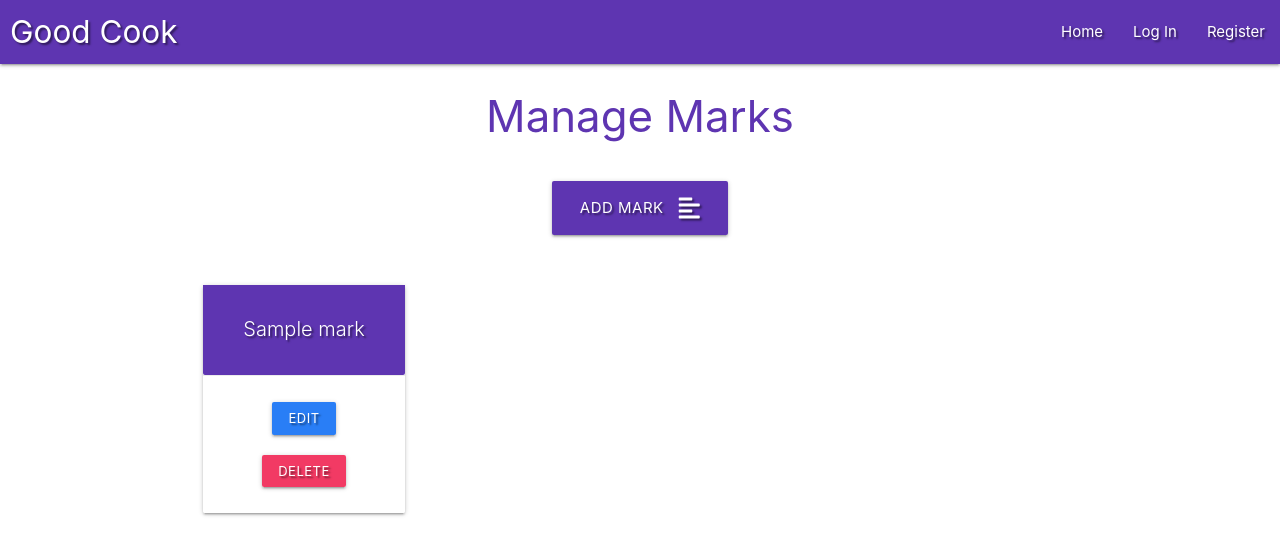
After one commit to behnazkhoshnood/good-cook-ms3, a Flask app: page /get_marks in a window 1280 px wide. The commit adds this page. Shown: the top 555 px of the page. Run offline with Flask 2, Linux system fonts and the light colour scheme; a database or web service that is not in the repository returns one stand-in record (values such as "Sample title"); some libraries are stand-ins or nearby versions.

Commit message:
add option to add category and add mark to db

```diff
--- a/app.py
+++ b/app.py
@@ -203,6 +203,48 @@ def edit_recipe(recipe_id):
         "edit_recipe.html", recipe=recipe, categories=categories, marks=marks)
 
 
+@app.route("/get_categories")
+def get_categories():
+    categories = list(mongo.db.categories.find().sort("category_name", 1))
+    return render_template(
+        "get_categories.html",
+        categories=categories)
+
+
+@app.route("/get_marks")
+def get_marks():
+    marks = list(mongo.db.marks.find().sort("mark", 1))
+    return render_template(
+        "get_marks.html",
+        marks=marks)
+
+
+@app.route("/add_category", methods=["GET", "POST"])
+def add_category():
+    if request.method == "POST":
+        category = {
+            "category_name": request.form.get("category_name")
+        }
+        mongo.db.categories.insert_one(category)
+        flash("New Category Added")
+        return redirect(url_for('get_categories'))
+
+    return render_template("add_category.html")
+
+
+@app.route("/add_mark", methods=["GET", "POST"])
+def add_mark():
+    if request.method == "POST":
+        mark = {
+            "mark": request.form.get("mark")
+        }
+        mongo.db.marks.insert_one(mark)
+        flash("New Mark Added")
+        return redirect(url_for('get_marks'))
+
+    return render_template("add_mark.html")
+
+
 if __name__ == "__main__":
     app.run(host=os.environ.get("IP"),
             port=int(os.environ.get("PORT")),
--- a/static/css/style.css
+++ b/static/css/style.css
@@ -39,10 +39,6 @@ ul:not(.browser-default)> .ingredient-list {
     list-style-type: disc;
 }
 
-.btn-small{
-    margin: 5px;
-}
-
 .cancle-btn,
 .delete-btn,
 .cancle-btn:focus,
@@ -54,6 +50,15 @@ ul:not(.browser-default)> .ingredient-list {
 .cancle-btn:hover,
 .delete-btn:hover{
     background-color: #d41f6d;
+}
+
+.edit-btn,
+.delete-btn{
+    margin: auto 0;
+    margin-bottom: 10px;
+    margin-right: 5px;
+    margin-left: 5px;
+    margin-top: 10px;
 }
 
 .edit-btn,
@@ -170,3 +171,14 @@ textarea.materialize-textarea.valid:focus ~ label{
         margin-left: 10px;
     }
 }
+
+.card .card-content .card-title{
+    font-size: 20px;
+    margin-bottom: 5px;
+    margin-top: 10px;
+    line-height: 20px;
+}
+
+.manage-title{
+    height: 90px;
+}
--- a/static/js/script.js
+++ b/static/js/script.js
@@ -19,10 +19,10 @@ $(document).ready(function () {
     function validateMaterializeSelect() {
         let classValid = {"border-bottom": "1px solid #4527a0", "box-shadow": "0 1px 0 0 #4527a0"};
         let classInvalid = {"border-bottom": "1px solid #ad1457", "box-shadow": "0 1px 0 0 #ad1457"};
-        if ($("select.validate").prop("required")) {
-            $("select.validate").css({"display": "block", "height": "0", "padding": "0", "width": "0", "position": "absolute"});
+        if ($("input").prop("required")) {
+            $(this).css({"display": "block", "height": "0", "padding": "0", "width": "0", "position": "absolute"});
         }
-        $(".select-wrapper input.select-dropdown").on("focusin", function () {
+        $("input").on("focusin", function () {
             $(this).parent(".select-wrapper").on("change", function () {
                 if ($(this).children("ul").children("li.selected:not(.disabled)").on("click", function () {})) {
                     $(this).children("input").css(classValid);
--- a/templates/base.html
+++ b/templates/base.html
@@ -23,7 +23,10 @@
                         {% if session.user %}
                             <li><a href="{{ url_for('profile', username=session['user']) }}">Profile</a></li>
                             <li><a href="{{ url_for('add_recipe') }}">Add Recipe</a></li>
-                            <li><a href="{{ url_for('get_recipes') }}">Categories</a></li>
+                            {% if session.user|lower == "admin" %}
+                                <li><a href="{{ url_for('get_categories') }}">Manage Categories</a></li>
+                                <li><a href="{{ url_for('get_marks') }}">Manage Marks</a></li>
+                            {% endif %}
                             <li><a href="{{ url_for('logout') }}">Log Out</a></li>
                         {% else %}
                             <li><a href="{{ url_for('login') }}">Log In</a></li>
@@ -40,7 +43,10 @@
                         {% if session.user %}
                             <li><a href="{{ url_for('profile', username=session['user']) }}">Profile</a></li>
                             <li><a href="{{ url_for('add_recipe') }}">Add Recipe</a></li>
-                            <li><a href="{{ url_for('get_recipes') }}">Categories</a></li>
+                            {% if session.user|lower == "admin" %}
+                                <li><a href="{{ url_for('get_categories') }}">Manage Categories</a></li>
+                                <li><a href="{{ url_for('get_marks') }}">Manage Marks</a></li>
+                            {% endif %}
                             <li><a href="{{ url_for('logout') }}">Log Out</a></li>
                         {% else %}
                             <li><a href="{{ url_for('login') }}">Log In</a></li>
--- a/templates/edit_recipe.html
+++ b/templates/edit_recipe.html
@@ -3,6 +3,7 @@
 <div class="center-align">
 <a href="{{ url_for('delete_recipe', recipe_id=recipe._id) }}" class="btn-small delete-btn hide-on-med-and-up -align">Delete Recipe</a>
 </div>
+
 <h3 class="deep-purple-text text-darken-1 center-align">Edit Recipes</h3>
 
 <div class="row card-panel gray lighten-5">
--- /dev/null
+++ b/templates/get_marks.html
@@ -0,0 +1,29 @@
+{% extends "base.html" %}
+{% block content%}
+
+    <h3 class="deep-purple-text text-darken-1 center-align">Manage Marks</h3>
+    <br>
+        <div class="row">
+        <div class="col s12 center-align">
+            <a href="{{ url_for('add_mark') }}" class="btn-large deep-purple darken-1 text-shadow">
+                Add Mark <i class="fas fa-align-left right"></i>
+            </a>
+        </div>
+    </div>
+    <br>
+    <div class="row">
+        {% for mark in marks %}
+            <div class="col s12 m4 l3">
+                <div class="card center-align text-shadow">
+                    <div class="card-content deep-purple darken-1 white-text manage-title">
+                        <span class="card-title">{{ mark.mark|capitalize }}</span>
+                    </div>
+                    <div class="card-action">
+                        <a href="#" class="btn-small edit-btn">Edit</a>
+                        <a href="#" class="btn-small delete-btn">Delete</a>
+                    </div>
+                </div>
+            </div>
+        {% endfor %}
+    </div>
+{% endblock %}
```
Also changed, not shown: other parts of static/css/style.css (+9 -13 lines), templates/add_category.html (added, +26 -0 lines), templates/add_mark.html (added, +26 -0 lines), templates/get_categories.html (added, +29 -0 lines), templates/profile.html (+4 -4 lines).
